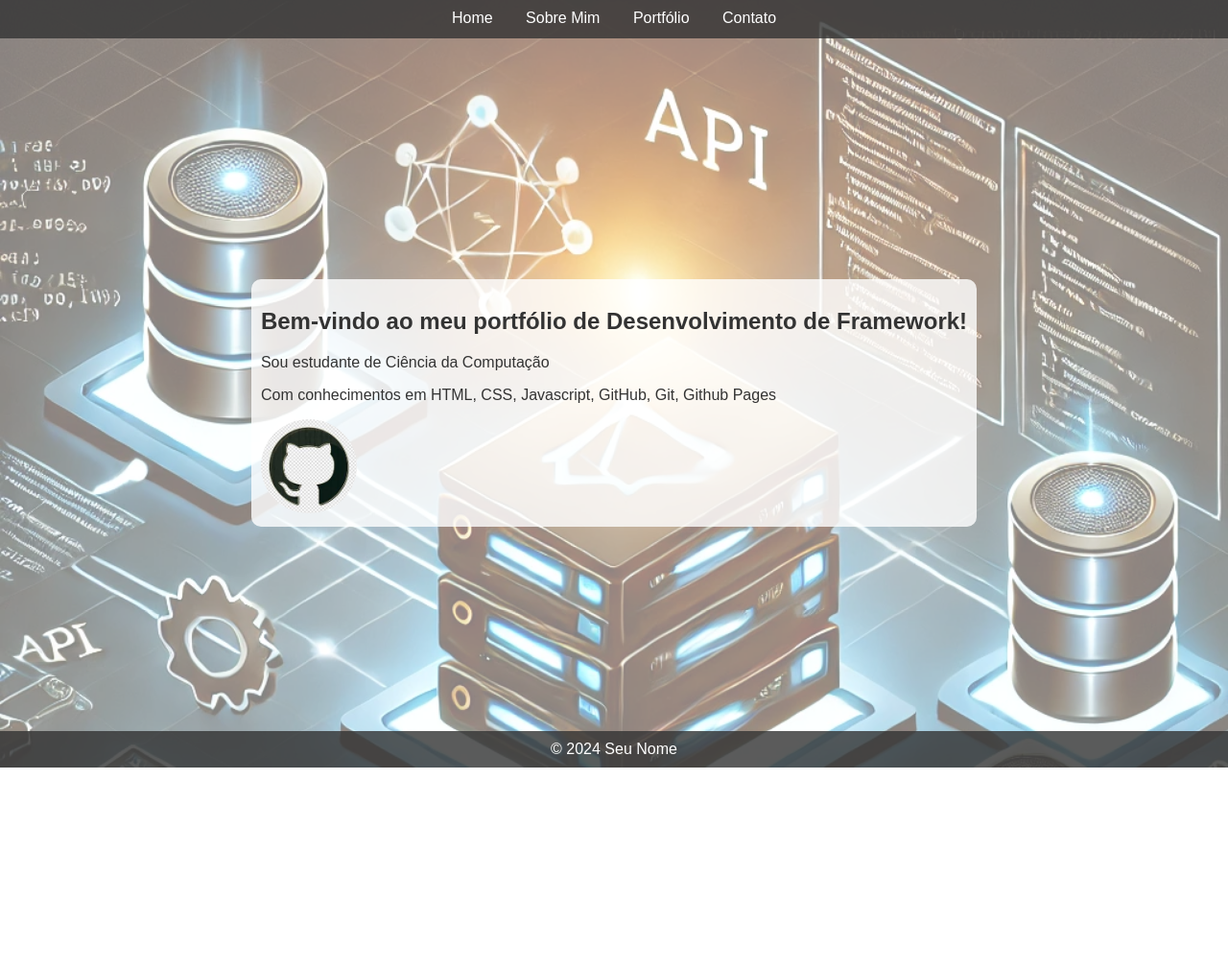
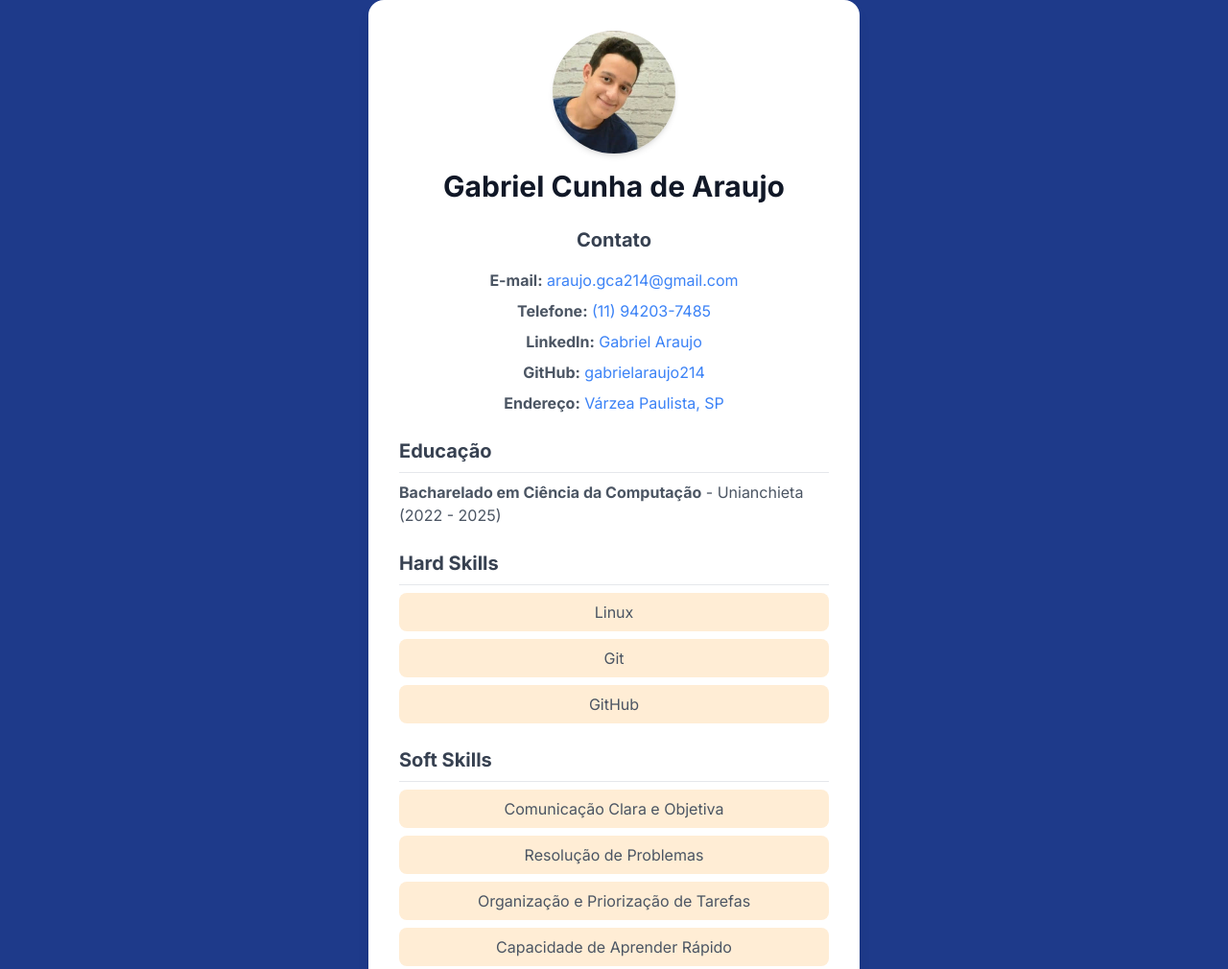
Before and after one commit to gabrielaraujo214/gabrielaraujo214.github.io, a plain HTML site: page index.html in a window 1280 px wide. Shown: the top 1010 px of the page at 96% size. Before the commit the page ends 800 px from the top, so only its background shows below. Drawn offline with nearby package versions, Linux system fonts and the light colour scheme.

Commit message:
criado site curriculo aula framework 3

```diff
--- a/css/styles.css
+++ /dev/null
@@ -1,74 +0,0 @@
-body {
-  font-family: Arial, Helvetica, sans-serif;
-  margin: 0;
-  padding: 0;
-  color: #333;
-  height: 100vh;
-  display: flex;
-  flex-direction: column;
-  justify-content: space-between;
-  position: relative;
-  z-index: 1;
-}
-
-body::before {
-  content: "";
-  position: absolute;
-  top: 0;
-  left: 0;
-  width: 100vw;
-  height: 100vh;
-  background: url(../img/background.png) no-repeat center top fixed;
-  background-size: cover;
-  opacity: 0.5;
-  z-index: -1;
-}
-
-header {
-  background-color: rgba(51, 51, 51, 0.8);
-  color: #fff;
-  padding: 10px 0;
-  text-align: center;
-  height: 20px;
-}
-
-ul {
-  list-style: none;
-  margin: 0;
-  padding: 0;
-}
-
-ul li {
-  display: inline;
-  margin: 0 15px;
-}
-
-ul li a {
-  color: #fff;
-  text-decoration: none;
-}
-
-main {
-  position: relative;
-  padding: 10px;
-  background-color: rgba(255, 255, 255, 0.8);
-  border-radius: 10px;
-  max-width: 800px;
-  margin: auto;
-}
-
-footer {
-  background-color: rgba(51, 51, 51, 0.8);
-  color: #fff;
-  text-align: center;
-  padding: 10px 0;
-  margin-top: 20px;
-  position: fixed;
-  bottom: 0;
-  width: 100%;
-}
-
-section#home img {
-  max-width: 100px;
-  border-radius: 50%;
-}
--- a/index.html
+++ b/index.html
@@ -1,33 +1,123 @@
 <!DOCTYPE html>
-<html lang="en">
+<html lang="pt-br">
   <head>
     <meta charset="UTF-8" />
-    <meta http-equiv="X-UA-Compatible" content="IE=edge" />
-    <meta name="viewport" content="width=], initial-scale=1.0" />
-    <title>Gabriel Araujo</title>
-    <link rel="stylesheet" href="./css/styles.css" />
+    <meta name="viewport" content="width=device-width, initial-scale=1.0" />
+    <meta name="author" content="Gabriel Cunha de Araujo" />
+    <meta
+      name="description"
+      content="Currículo de Gabriel Cunha de Araujo, estudante de Ciência da Computação com habilidades em Git, GitHub e Linux."
+    />
+    <title>Currículo de Gabriel Cunha de Araujo | Ciência da Computação</title>
+
+    <!-- Fonte Google (Inter) -->
+    <link
+      href="https://fonts.googleapis.com/css2?family=Inter:wght@300;400;700&display=swap"
+      rel="stylesheet"
+    />
+
+    <!-- Tailwind CSS -->
+    <script src="https://cdn.tailwindcss.com"></script>
+
+    <style>
+      body {
+        font-family: "Inter", sans-serif;
+      }
+    </style>
   </head>
-  <body>
-    <header>
-      <nav>
-        <ul>
-          <li><a href="index.html"></a>Home</li>
-          <li><a href="about.html"></a>Sobre Mim</li>
-          <li><a href="portfolio.html"></a>Portfólio</li>
-          <li><a href="contact.html"></a>Contato</li>
+  <body class="bg-blue-900 flex items-center justify-center min-h-screen">
+    <div class="bg-white p-8 rounded-2xl shadow-lg max-w-lg w-full text-center">
+      <!-- Foto e Nome -->
+      <img
+        src="./img/photo.jpg"
+        alt="Foto de Gabriel"
+        class="w-32 h-32 mx-auto rounded-full shadow-md"
+      />
+      <h1 class="text-3xl font-bold text-gray-900 mt-4">
+        Gabriel Cunha de Araujo
+      </h1>
+
+      <!-- Contato -->
+      <h2 class="text-xl font-semibold text-gray-700 mt-6">Contato</h2>
+      <ul class="mt-4 space-y-2 text-gray-600">
+        <li>
+          <strong>E-mail:</strong>
+          <a href="mailto:araujo.gca214@gmail.com" class="text-blue-500"
+            >araujo.gca214@gmail.com</a
+          >
+        </li>
+        <li>
+          <strong>Telefone:</strong>
+          <a href="tel:+5511942037485" class="text-blue-500">(11) 94203-7485</a>
+        </li>
+        <li>
+          <strong>LinkedIn:</strong>
+          <a
+            href="https://www.linkedin.com/in/gabriel-cunha-de-araujo/"
+            target="_blank"
+            class="text-blue-500"
+            >Gabriel Araujo</a
+          >
+        </li>
+        <li>
+          <strong>GitHub:</strong>
+          <a
+            href="https://github.com/gabrielaraujo214"
+            target="_blank"
+            class="text-blue-500"
+            >gabrielaraujo214</a
+          >
+        </li>
+        <li><strong>Endereço:</strong>
+          <a href="https://www.google.com/maps?q=Várzea+Paulista,+SP" target="_blank" class="text-blue-500">
+            Várzea Paulista, SP</li>
+      </ul>
+
+      <!-- Educação -->
+      <section class="mt-6 text-left">
+        <h2 class="text-xl font-semibold text-gray-700 border-b pb-2">
+          Educação
+        </h2>
+        <ul class="mt-2 text-gray-600">
+          <li>
+            <strong>Bacharelado em Ciência da Computação</strong> - Unianchieta
+            (2022 - 2025)
+          </li>
         </ul>
-      </nav>
-    </header>
-    <main>
-      <section id="home">
-        <h1>Bem-vindo ao meu portfólio de Desenvolvimento de Framework!</h1>
-        <p>Sou estudante de Ciência da Computação</p>
-        <p>
-          Com conhecimentos em HTML, CSS, Javascript, GitHub, Git, Github Pages
-        </p>
-        <img src="./img/profile.jpeg" alt="Foto de perfil" />
       </section>
-    </main>
-    <footer>&copy 2024 Seu Nome</footer>
+
+      <!-- Hard Skills -->
+      <section class="mt-6 text-left">
+        <h2 class="text-xl font-semibold text-gray-700 border-b pb-2">
+          Hard Skills
+        </h2>
+        <ul class="mt-2 grid gap-2 text-gray-600">
+          <li class="bg-orange-100 p-2 rounded-lg text-center">Linux</li>
+          <li class="bg-orange-100 p-2 rounded-lg text-center">Git</li>
+          <li class="bg-orange-100 p-2 rounded-lg text-center">GitHub</li>
+        </ul>
+      </section>
+
+      <!-- Soft Skills -->
+      <section class="mt-6 text-left">
+        <h2 class="text-xl font-semibold text-gray-700 border-b pb-2">
+          Soft Skills
+        </h2>
+        <ul class="mt-2 space-y-2 text-gray-600">
+          <li class="bg-orange-100 p-2 rounded-lg text-center">
+            Comunicação Clara e Objetiva
+          </li>
+          <li class="bg-orange-100 p-2 rounded-lg text-center">
+            Resolução de Problemas
+          </li>
+          <li class="bg-orange-100 p-2 rounded-lg text-center">
+            Organização e Priorização de Tarefas
+          </li>
+          <li class="bg-orange-100 p-2 rounded-lg text-center">
+            Capacidade de Aprender Rápido
+          </li>
+        </ul>
+      </section>
+    </div>
   </body>
 </html>
```
Also changed, not shown: img/background.png (deleted), img/photo.jpg (added), img/profile.jpeg (deleted), 1 other file.
